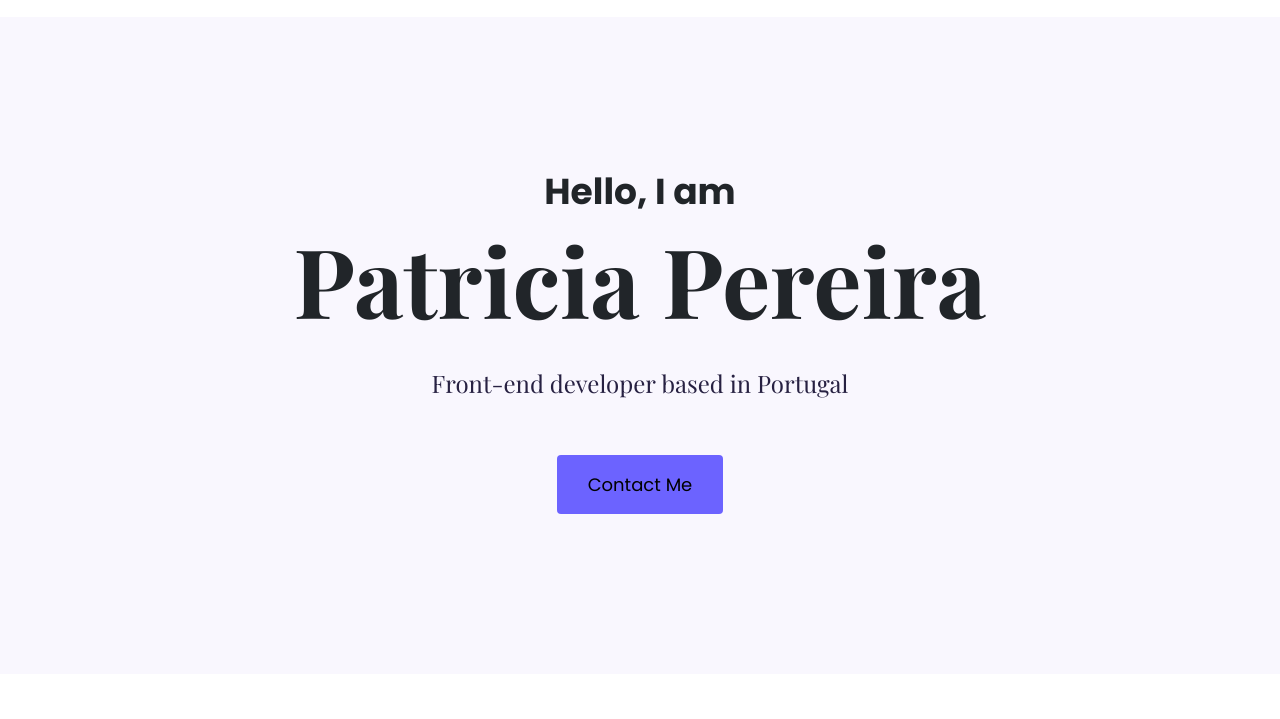
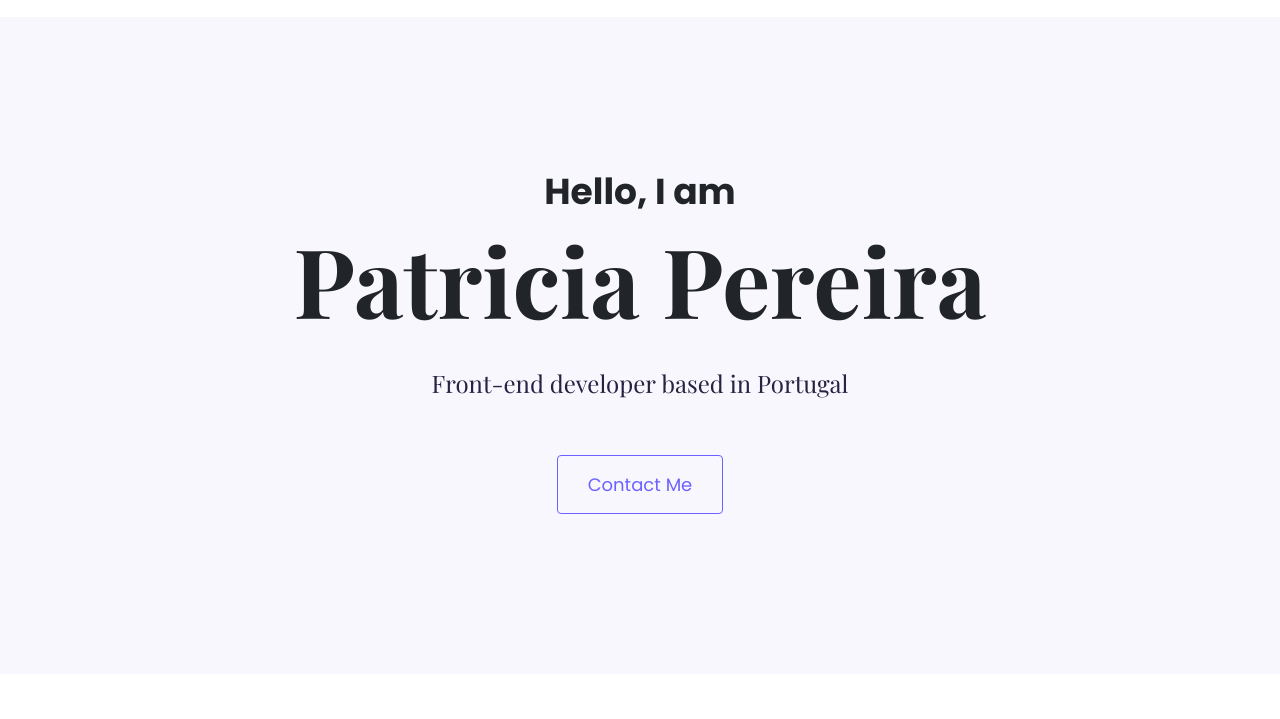
Before and after one commit to mmjumbo/responsive-website-v2, a plain HTML site: page index.html in a window 1280 px wide. In both pictures the pointer is over the link 639 px from the left and 549 px from the top of the page. Shown: the part 65-784 px from the top of the page. Drawn offline with nearby package versions, Linux system fonts and the light colour scheme; a web font is replaced by a local one.

Commit message:
udated btn css classes in hover state

```diff
--- a/styles/portfolio.css
+++ b/styles/portfolio.css
@@ -105,7 +105,7 @@ content p {
   font-size: 14px;
 }
 
-.btn-branding {
+.btn-branding, .btn-branding-outline:hover {
   background: var(--branding-color);
   border-radius: 4px;
   font-size: 18px;
@@ -113,12 +113,9 @@ content p {
   line-height: 27px;
   padding: 15px 30px;
 }
-.btn-branding:hover {
-  background: var(--branding-color);
-  color: black;
-}
 
-.btn-branding-outline {
+
+.btn-branding-outline, .btn-branding:hover  {
   color: var(--branding-color);
   border: 1px solid var(--branding-color);
   border-radius: 4px;
```
